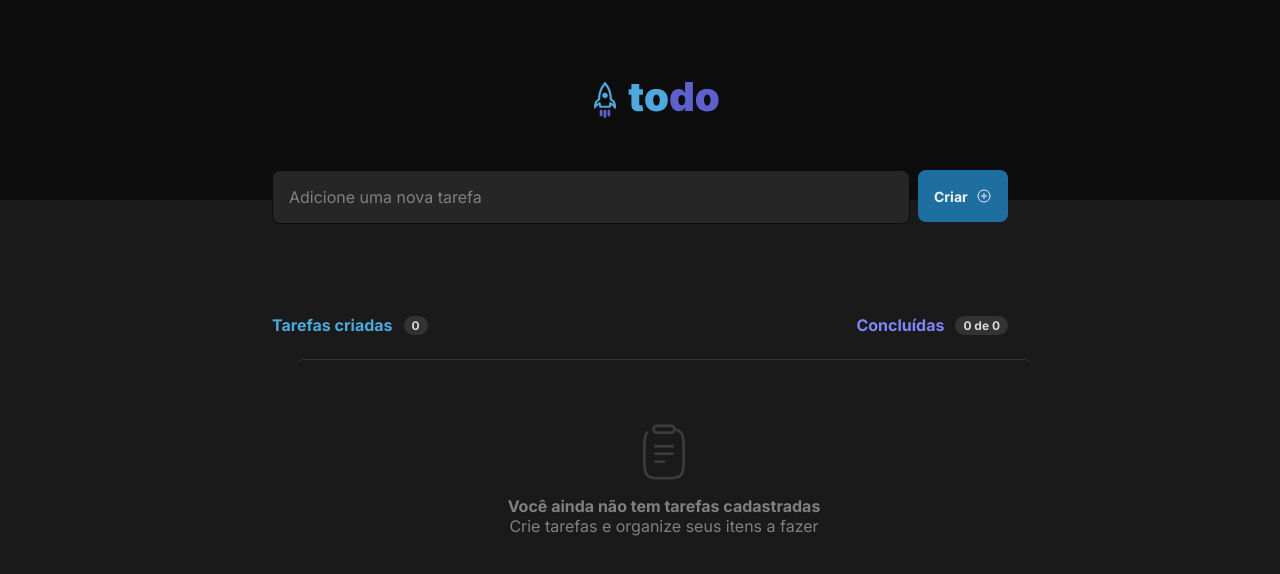
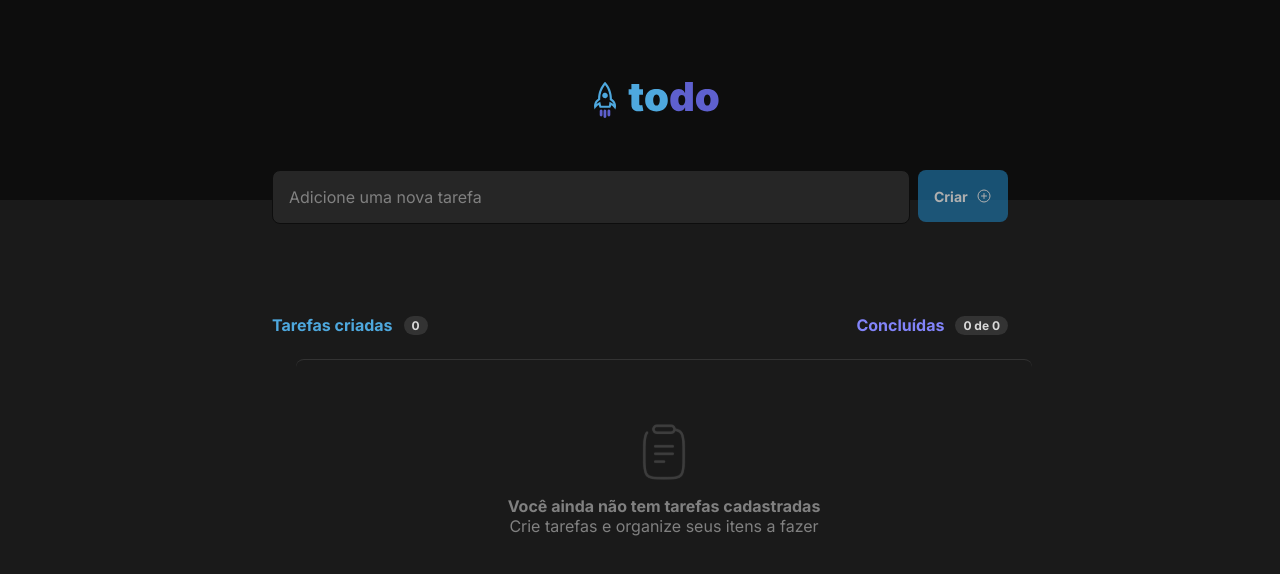
Before and after one commit to JonathanMDueck/desafio-01-praticando-conceitos-react, a React (Vite) app in the folder desafio-01-praticando-conceitos-react/: page / in a window 1280 px wide. Shown: the top 574 px of the page. Built offline with nearby package versions, Linux system fonts and the light colour scheme.

Commit message:
Changes to the create task button

```diff
--- a/desafio-01-praticando-conceitos-react/src/components/NewTask.module.css
+++ b/desafio-01-praticando-conceitos-react/src/components/NewTask.module.css
@@ -1,4 +1,4 @@
-.newtask {
+.newtask form {
     display: flex;
 }
 
@@ -36,6 +36,11 @@
 
 }
 
+.newtask button:disabled{
+    opacity: 0.7;
+    cursor: not-allowed;
+}
+
 .newtask button span {
     font-size: 0.875rem;
     margin-right: 0.5rem;
--- a/desafio-01-praticando-conceitos-react/src/components/NewTask.tsx
+++ b/desafio-01-praticando-conceitos-react/src/components/NewTask.tsx
@@ -1,5 +1,5 @@
 import { PlusCircle } from 'phosphor-react';
-import { ChangeEvent, useState } from 'react';
+import { ChangeEvent, FormEvent, useState } from 'react';
 import styles from './NewTask.module.css';
 
 interface NewTaskProps {
@@ -14,18 +14,24 @@ export function NewTask({ addTask }: NewTaskProps) {
         setDescription(event.target.value);
     }
 
-    function handleAddTaskCreation(){
+    function handleAddTaskCreation(event: FormEvent){
+        event.preventDefault();
         addTask(false, description);
         setDescription('');
     }
 
+    const isNewTaskEmpty = description.length === 0;
+
     return (
         <div className={styles.newtask}>
-            <input placeholder='Adicione uma nova tarefa' type="text" name='description' onChange={handleDescriptionChange} value={description}/>
-            <button onClick={handleAddTaskCreation}>
-                <span>Criar</span>
-                <PlusCircle size={16} />
-            </button>
+            <form onSubmit={handleAddTaskCreation}>
+                <input placeholder='Adicione uma nova tarefa' type="text" name='description' onChange={handleDescriptionChange} value={description}/>
+                <button type='submit' disabled={isNewTaskEmpty}>
+                    <span>Criar</span>
+                    <PlusCircle size={16} />
+                </button>
+            </form>
+
         </div>
     );
 }
--- a/desafio-01-praticando-conceitos-react/src/components/Task.module.css
+++ b/desafio-01-praticando-conceitos-react/src/components/Task.module.css
@@ -1,6 +1,7 @@
 .task {
     display: flex;
     align-items: center;
+    justify-content: space-between;
     margin-bottom: 0.75rem;
     background: var(--gray-400);
 
```
Also changed, not shown: desafio-01-praticando-conceitos-react/src/components/Task.tsx (line endings or trailing spaces).
